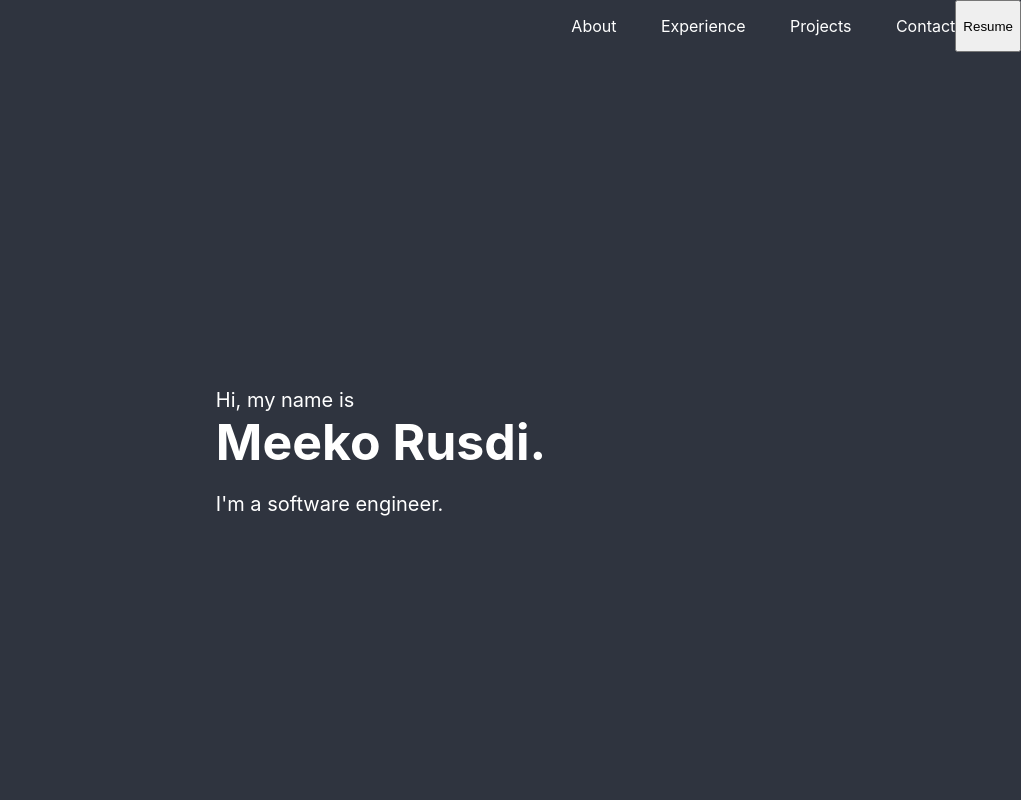
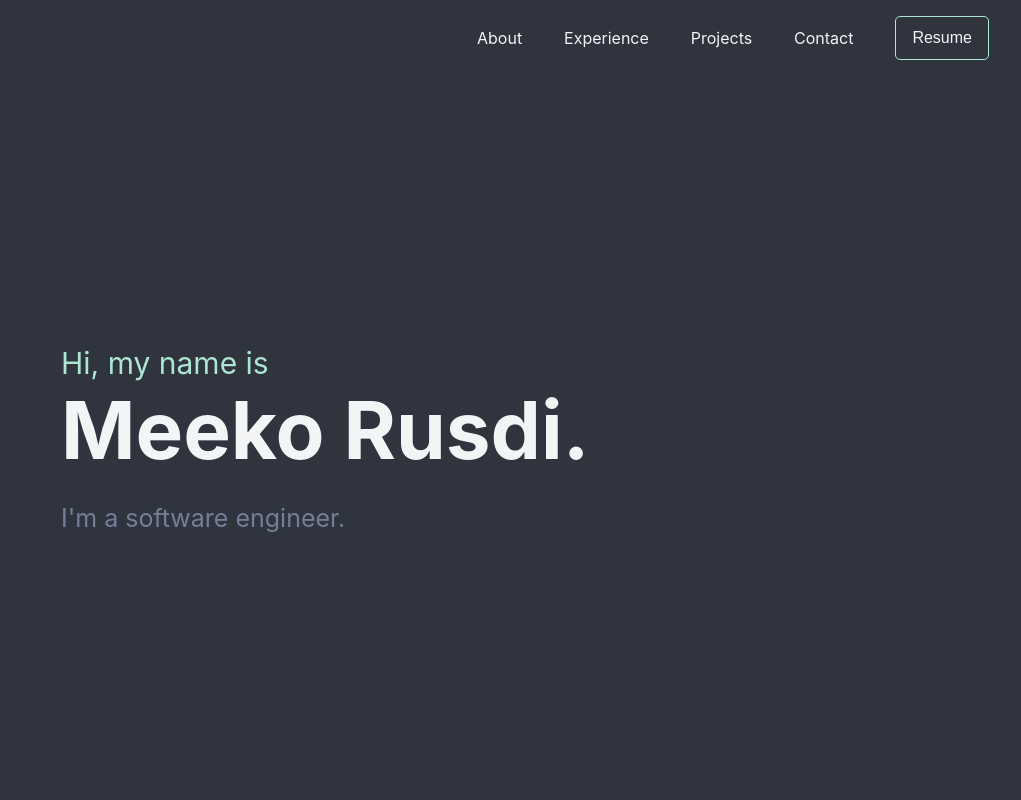
Before and after one commit to meekoder/meekoder.github.io, a React (Create React App) app: page / in a window 1280 px wide. Shown: the top 800 px of the page, without its empty margins (259-1280 px from the left). Built offline with nearby package versions, Linux system fonts and the light colour scheme.

Commit message:
fixed spacing and button on navbar

```diff
--- a/src/About.js
+++ b/src/About.js
@@ -3,9 +3,11 @@ import styled from 'styled-components';
 
 const Main = styled.div`
   width: 50%;
+  height: 80vh;
 `;
 
 const Title = styled.p`
+  color: #ace6d3;
   text-align: left;
   font-size: 30px;
   font-weight: bold;
@@ -15,6 +17,7 @@ const Subtitle = styled.p`
   text-align: left;
   font-size: 20px;
   font-weight: bold;
+  color: #747f97;
 `;
 
 const Text = styled.p`
@@ -49,7 +52,7 @@ const StyledList = styled.ul`
 
 function About() {
   return (
-    <Main>
+    <Main id="about">
       <Title>About Me</Title>
       <StyledDiv>
         <StyledParagraph>
--- a/src/Landing.js
+++ b/src/Landing.js
@@ -2,25 +2,31 @@ import React from 'react';
 import styled from 'styled-components';
 
 const StyledDiv = styled.div`
-  height: 100vh;
+  height: 90vh;
+  width: 50%;
   display: flex;
   flex-direction: column;
   justify-content: center;
 `;
 
 const Greeting = styled.p`
- font-size: 20px;
- margin-bottom: 0;
+  user-select: none;
+  font-size: 30px;
+  margin-bottom: 0;
+  color: #ace6d3;
 `;
 
 const Name = styled.p`
   margin: 0;
-  font-size: 50px;
+  font-size: 80px;
   font-weight: bold;
+  color: #f3f4f5;
 `;
 
 const Intro = styled.p`
-  font-size: 20px;
+  user-select: none;
+  font-size: 25px;
+  color: #747f97;
 `;
 
 function Landing() {
--- a/src/Nav.js
+++ b/src/Nav.js
@@ -1,9 +1,8 @@
 import React from 'react';
 import styled from 'styled-components';
+import { Link } from 'react-scroll';
 
 const StyledNav = styled.nav`
-  position: relative;
-  width: 100%;
   display: flex;
   justify-content: flex-end;
 `;
@@ -14,10 +13,12 @@ const StyledLink = styled.li`
 
 const Links = styled.ul`
   display: flex;
-  width: 30%;
+  width: 40%;
   align-items: center;
   justify-content: space-between;
   list-style-type: none;
+  color: #f3f4f5;
+  padding-right: 2rem;
 
   ${StyledLink}:hover {
     cursor: pointer;
@@ -27,22 +28,43 @@ const Links = styled.ul`
 `;
 
 const Resume = styled.button`
+  cursor: pointer;
+  border: 1px solid #ace6d3;
+  border-radius: 5px;
+  padding: 0.75rem 1rem;
+  color: #f3f4f5;
+  font-size: 16px;
+  background-color: transparent;
+  &:hover,
+  &:focus,
+  &:active {
+    background-color: #596277;
+    color: #ace6d3;
+    outline: none;
+    transition: color.2s cubic-bezier(.3,0,.45,1), background-color .2s cubic-bezier(.3,0,.45,1);
+  }
+  &:after {
+    display: none !important;
+  }
+`;
 
+const Header = styled.header`
 `;
 
 function Nav() {
+
   return (
-    <div>
+    <Header>
       <StyledNav>
         <Links>
-          <StyledLink>About</StyledLink>
+          <StyledLink><Link activeClass="active" to="about" spy={ true } smooth={ true }>About</Link></StyledLink>
           <StyledLink>Experience</StyledLink>
           <StyledLink>Projects</StyledLink>
           <StyledLink>Contact</StyledLink>
+          <Resume>Resume</Resume>
         </Links>
-        <Resume>Resume</Resume>
       </StyledNav>
-    </div>
+    </Header>
   );
 }
 
```
